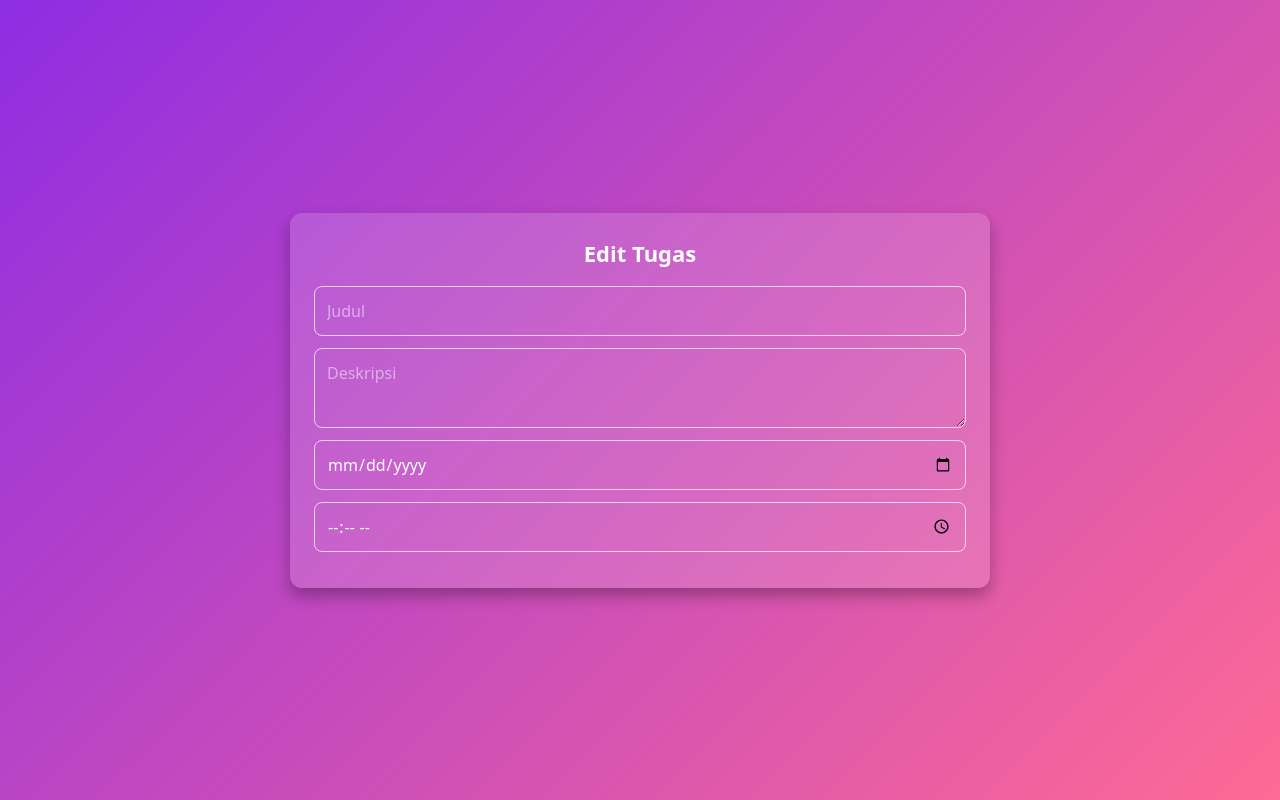
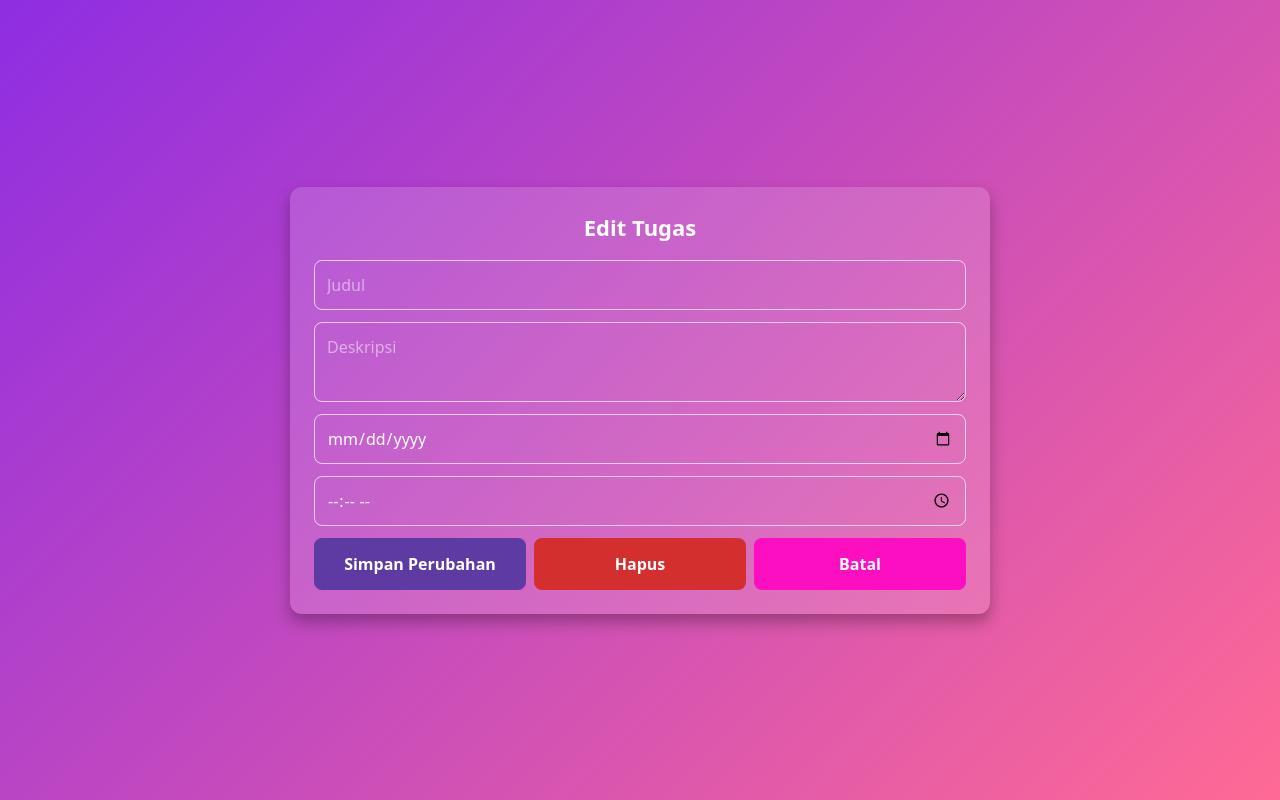
Before and after one commit to TokisakiK-423/K-423X_Fix_Ini, a Next.js app in the folder web/: page /tasks/edit in a window 1280 px wide. Built offline with nearby package versions, Linux system fonts and the light colour scheme.

Commit message:
Add buttons for update, delete, and cancel actions

```diff
--- a/web/src/app/tasks/edit/page.tsx
+++ b/web/src/app/tasks/edit/page.tsx
@@ -89,6 +89,20 @@ export default function EditTaskPage() {
           onChange={e => setDate(e.target.value)} style={styles.input} />
         <input type="time" value={time}
           onChange={e => setTime(e.target.value)} style={styles.input} />
+        <div style={{ display: "flex", gap: 8, flexWrap: "wrap" }}>
+          <button onClick={handleUpdate}
+            style={{ ...styles.button, backgroundColor: "#5e3ba2", flex: 1 }}>
+            Simpan Perubahan
+          </button>
+          <button onClick={handleDelete}
+            style={{ ...styles.button, backgroundColor: "#d32f2f", flex: 1 }}>
+            Hapus
+          </button>
+          <button onClick={() => router.replace("/home")}
+            style={{ ...styles.button, backgroundColor: "#FC0FC0", flex: 1 }}>
+            Batal
+          </button>
+        </div>
       </div>
     </div>
   );
```
